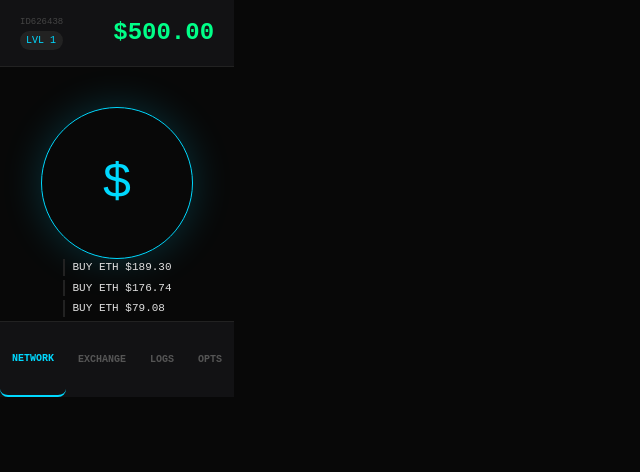
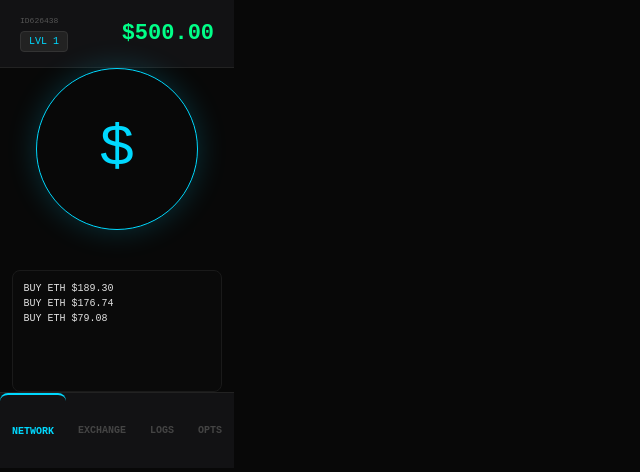
Before and after one commit to katyakuznezc-cmd/treidgame, a React (Vite) app: page / in a window 1280 px wide. Shown: the top 472 px of the page, without its empty margins (0-640 px from the left). Built offline with nearby package versions, Linux system fonts and the light colour scheme.

Commit message:
Update App.css

```diff
--- a/src/App.css
+++ b/src/App.css
@@ -1,112 +1,70 @@
 :root { --win: #00ff88; --loss: #ff3366; --neon: #00d9ff; --panel: #121214; }
-body { background: #080808; color: #e0e0e0; font-family: 'Roboto Mono', monospace; margin: 0; }
+body { background: #080808; color: #e0e0e0; font-family: 'Roboto Mono', monospace; margin: 0; overflow: hidden; }
 
-.app-neon { height: 100vh; display: flex; flex-direction: column; overflow: hidden; }
+.app-neon { height: 100vh; display: flex; flex-direction: column; }
 
 /* Header */
-.n-header { padding: 15px 20px; display: flex; justify-content: space-between; align-items: center; border-bottom: 1px solid #222; background: var(--panel); }
-.n-brand { font-size: 12px; letter-spacing: 2px; color: #444; display: flex; align-items: center; gap: 8px; }
-.n-live-dot { width: 6px; height: 6px; background: var(--win); border-radius: 50%; box-shadow: 0 0 8px var(--win); animation: blink 1s infinite; }
-.n-money { color: var(--win); font-size: 24px; font-weight: 900; }
+.n-header { padding: 15px 20px; display: flex; justify-content: space-between; align-items: center; background: var(--panel); border-bottom: 1px solid #222; }
+.n-user-info { display: flex; flex-direction: column; gap: 4px; }
+.n-uid { font-size: 8px; color: #555; }
+.n-lvl-pill { font-size: 10px; background: #222; padding: 2px 8px; border-radius: 4px; color: var(--neon); border: 1px solid #333; }
+.n-money { color: var(--win); font-size: 22px; font-weight: bold; }
 
 /* Signal */
-.n-signal-widget { background: #1a1a1d; margin: 10px; border-radius: 8px; border: 1px solid #333; overflow: hidden; }
-.n-sig-header { font-size: 10px; padding: 5px 10px; background: #222; color: #888; }
-.n-sig-content { padding: 12px; display: flex; justify-content: space-between; align-items: center; }
-.n-sig-route { font-size: 14px; color: #fff; }
-.n-sig-coin { color: var(--neon); font-weight: bold; }
+.n-signal-widget { background: #1a1a1d; margin: 10px; border-radius: 4px; border: 1px solid #333; overflow: hidden; }
+.n-sig-content { padding: 10px; font-size: 12px; }
+.n-win-text { color: var(--win); font-weight: bold; }
+.n-sig-timer { height: 2px; background: var(--loss); width: 100%; animation: shrink 45s linear forwards; }
+@keyframes shrink { from { width: 100%; } to { width: 0%; } }
 
-/* DEX & Terminal */
-.n-dex-list { display: grid; gap: 10px; padding: 15px; }
-.n-dex-card { background: var(--panel); padding: 25px; border-radius: 12px; border: 1px solid #222; border-left: 5px solid var(--c); cursor: pointer; display: flex; justify-content: space-between; }
-.n-alert-dot { width: 10px; height: 10px; background: var(--loss); border-radius: 50%; animation: blink 0.5s infinite; }
+/* Layout */
+.n-terminal-layout { display: flex; flex: 1; overflow: hidden; }
+.n-term-sidebar { width: 90px; border-right: 1px solid #222; background: #0a0a0a; font-size: 8px; }
+.n-term-main { flex: 1; display: flex; flex-direction: column; }
 
-.n-term-bar { padding: 10px; background: #000; display: flex; justify-content: space-between; align-items: center; border-bottom: 1px solid #222; }
-.n-input-box { display: flex; flex-direction: column; gap: 2px; }
-.n-input-box small { font-size: 8px; color: #666; }
-.n-input-box input { background: #1a1a1d; border: 1px solid #333; color: var(--win); padding: 4px; border-radius: 4px; width: 70px; }
+/* Orderbook */
+.n-orderbook { display: flex; flex-direction: column; height: 100%; }
+.n-ob-row { display: flex; justify-content: space-between; padding: 2px 5px; opacity: 0.7; }
+.n-ob-row.ask { color: var(--loss); }
+.n-ob-row.bid { color: var(--win); }
+.n-ob-mid { padding: 8px 0; text-align: center; font-weight: bold; border: 1px solid #222; margin: 4px 0; }
 
-.n-pair-row { display: flex; justify-content: space-between; padding: 18px; border-bottom: 1px solid #1a1a1d; transition: 0.3s; }
+/* Controls */
+.n-term-header { padding: 10px; background: #000; border-bottom: 1px solid #222; display: flex; justify-content: space-between; }
+.n-back-btn { background: #222; border: none; color: #fff; font-size: 10px; padding: 5px 10px; border-radius: 4px; }
+.n-trade-controls { display: flex; gap: 10px; }
+.n-input-group { display: flex; flex-direction: column; gap: 2px; }
+.n-input-group small { font-size: 8px; color: #666; }
+.n-input-group input { background: #1a1a1d; border: 1px solid #333; color: var(--win); font-size: 12px; padding: 2px; width: 60px; }
+
+/* List */
+.n-pair-row { display: flex; justify-content: space-between; padding: 15px; border-bottom: 1px solid #1a1a1d; align-items: center; }
 .n-pair-row.active { background: rgba(255, 51, 102, 0.05); }
 .n-price.up { color: var(--win); }
 .n-price.down { color: var(--loss); }
-.n-liq-timer { font-size: 10px; color: var(--loss); margin-top: 4px; }
+.n-liq-timer { font-size: 9px; color: var(--loss); }
 
-.n-p-btn { border: none; padding: 10px 20px; border-radius: 4px; font-weight: bold; cursor: pointer; }
-.n-p-btn.buy { background: var(--win); color: #000; }
-.n-p-btn.close { background: var(--loss); color: #fff; }
-.n-pending-btn { font-size: 12px; color: #666; animation: blink 1s infinite; }
+/* Buttons !!! */
+.n-p-btn { border: none; padding: 10px 18px; border-radius: 4px; font-weight: bold; cursor: pointer; min-width: 80px; transition: 0.2s; }
+.n-p-btn.buy { background: var(--win); color: #000; box-shadow: 0 0 10px rgba(0, 255, 136, 0.3); }
+.n-p-btn.close { background: var(--loss); color: #fff; box-shadow: 0 0 10px rgba(255, 51, 102, 0.3); }
+.n-pending-status { font-size: 10px; color: #555; animation: pulse 1s infinite; }
+.n-lock-status { font-size: 10px; color: #333; }
 
-/* Mining & Feed */
-.n-mining-view { flex: 1; display: flex; flex-direction: column; align-items: center; padding-top: 40px; }
-.n-sphere { width: 150px; height: 150px; border: 1px solid var(--neon); border-radius: 50%; display: flex; align-items: center; justify-content: center; font-size: 50px; color: var(--neon); box-shadow: 0 0 40px rgba(0, 217, 255, 0.2); cursor: pointer; }
-.n-live-traffic { width: 90%; margin-top: 50px; background: #0a0a0a; border: 1px solid #1a1a1a; padding: 10px; height: 150px; border-radius: 8px; }
-.n-feed-line { font-size: 11px; font-family: monospace; margin-bottom: 4px; border-left: 2px solid #222; padding-left: 8px; }
-.n-feed-line.buy { color: var(--win); opacity: 0.8; }
-.n-feed-line.sell { color: var(--loss); opacity: 0.8; }
+/* Mining */
+.n-mining-view { flex: 1; display: flex; flex-direction: column; align-items: center; justify-content: center; }
+.n-sphere { width: 160px; height: 160px; border: 1px solid var(--neon); border-radius: 50%; display: flex; align-items: center; justify-content: center; font-size: 60px; color: var(--neon); box-shadow: 0 0 30px rgba(0, 217, 255, 0.2); cursor: pointer; }
+.n-traffic-box { margin-top: 40px; width: 80%; height: 100px; background: #0a0a0a; padding: 10px; border-radius: 8px; border: 1px solid #1a1a1a; font-size: 10px; }
 
 /* Nav */
 .n-nav { height: 75px; background: var(--panel); display: flex; border-top: 1px solid #222; }
-.n-nav button { flex: 1; background: none; border: none; color: #555; font-size: 10px; font-weight: bold; text-transform: uppercase; }
-.n-nav button.active { color: var(--neon); border-bottom: 2px solid var(--neon); }
+.n-nav button { flex: 1; background: none; border: none; color: #444; font-size: 10px; font-weight: bold; }
+.n-nav button.active { color: var(--neon); border-top: 2px solid var(--neon); }
 
-/* Toasts */
-.n-toast { position: fixed; top: 20px; left: 50%; transform: translateX(-50%); padding: 12px 24px; border-radius: 8px; font-size: 13px; font-weight: bold; z-index: 1000; border: 1px solid rgba(255,255,255,0.1); }
-.n-toast.info { background: var(--neon); color: #000; }
+/* Toast */
+.n-toast { position: fixed; top: 20px; left: 50%; transform: translateX(-50%); padding: 12px 24px; border-radius: 8px; z-index: 9999; font-weight: bold; }
 .n-toast.win { background: var(--win); color: #000; }
 .n-toast.loss { background: var(--loss); color: #fff; }
+.n-toast.info { background: var(--neon); color: #000; }
 
-@keyframes blink { 50% { opacity: 0.2; } }
-/* Добавь это к существующим стилям */
-
-.n-terminal-layout { display: flex; height: 100%; }
-.n-term-sidebar { width: 100px; border-right: 1px solid #222; background: #0a0a0a; display: flex; flex-direction: column; }
-.n-term-main { flex: 1; overflow-y: auto; }
-
-/* ORDERBOOK */
-.n-orderbook { font-size: 9px; font-family: monospace; display: flex; flex-direction: column; height: 100%; }
-.n-ob-header { display: flex; justify-content: space-between; padding: 5px; color: #444; }
-.n-ob-row { display: flex; justify-content: space-between; padding: 2px 5px; }
-.n-ob-row.ask { color: var(--loss); background: rgba(255, 51, 102, 0.05); }
-.n-ob-row.bid { color: var(--win); background: rgba(0, 255, 136, 0.05); }
-.n-ob-mid { text-align: center; padding: 8px 0; color: #fff; font-weight: bold; border-top: 1px solid #222; border-bottom: 1px solid #222; }
-
-/* Прочие улучшения */
-.n-back-btn { background: #111; border: none; color: #666; padding: 10px; font-size: 9px; cursor: pointer; }
-.n-liq { font-size: 8px; color: var(--loss); }
-.n-pending { font-size: 10px; color: #666; animation: blink 1s infinite; }
-.n-f-line { font-size: 10px; padding: 2px 10px; border-left: 2px solid #222; margin-bottom: 2px; }
-.n-f-line.buy { color: var(--win); }
-.n-f-line.sell { color: var(--loss); }
-/* Сохраняем весь предыдущий дизайн и добавляем фиксы */
-.n-user-info { display: flex; flex-direction: column; gap: 2px; }
-.n-uid { font-size: 9px; color: #444; font-family: monospace; }
-.n-lvl-pill { font-size: 10px; background: #222; padding: 2px 6px; border-radius: 10px; color: var(--neon); }
-
-/* Звуковая кнопка */
-.n-s-row button { background: #1a1a1a; color: #fff; border: 1px solid #333; padding: 5px 15px; cursor: pointer; }
-.n-s-row button.on { border-color: var(--win); color: var(--win); box-shadow: 0 0 5px var(--win); }
-
-/* Ожидание */
-.n-pen-st { font-size: 10px; color: #555; animation: blink 1s infinite; }
-@keyframes blink { 50% { opacity: 0.3; } }
-
-/* Ликвидация */
-.n-liq { font-size: 8px; color: var(--loss); margin-top: 4px; }
-
-/* Терминал */
-.n-terminal { display: flex; height: 100%; }
-.n-term-side { width: 80px; border-right: 1px solid #1a1a1a; font-size: 8px; }
-.n-term-body { flex: 1; padding: 10px; overflow-y: auto; }
-.n-trade-inputs { display: flex; gap: 10px; margin: 15px 0; }
-.n-trade-inputs input { background: #000; border: 1px solid #333; color: var(--win); width: 60px; padding: 5px; }
-
-/* Стакан */
-.n-ob-mid { padding: 10px 0; text-align: center; color: #fff; border-top: 1px solid #111; border-bottom: 1px solid #111; font-weight: bold; }
-.n-ob-row { display: flex; justify-content: space-between; padding: 2px 5px; }
-.n-ob-row.ask { color: var(--loss); }
-.n-ob-row.bid { color: var(--win); }
-
-/* Кнопки BUY/CLOSE */
-.b-btn { background: var(--win); border: none; padding: 8px; font-weight: bold; width: 70px; }
-.c-btn { background: var(--loss); border: none; padding: 8px; font-weight: bold; width: 70px; color: #fff; }
+@keyframes pulse { 50% { opacity: 0.3; } }
```
